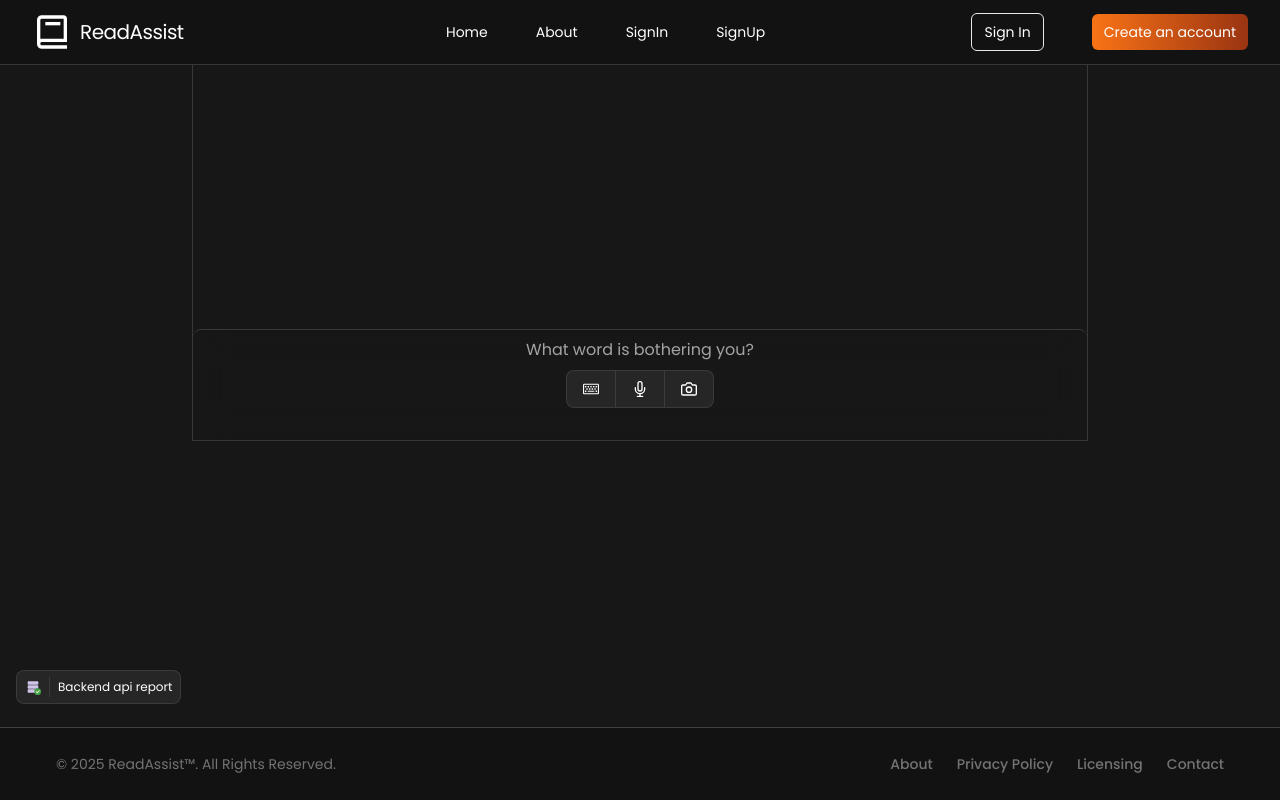
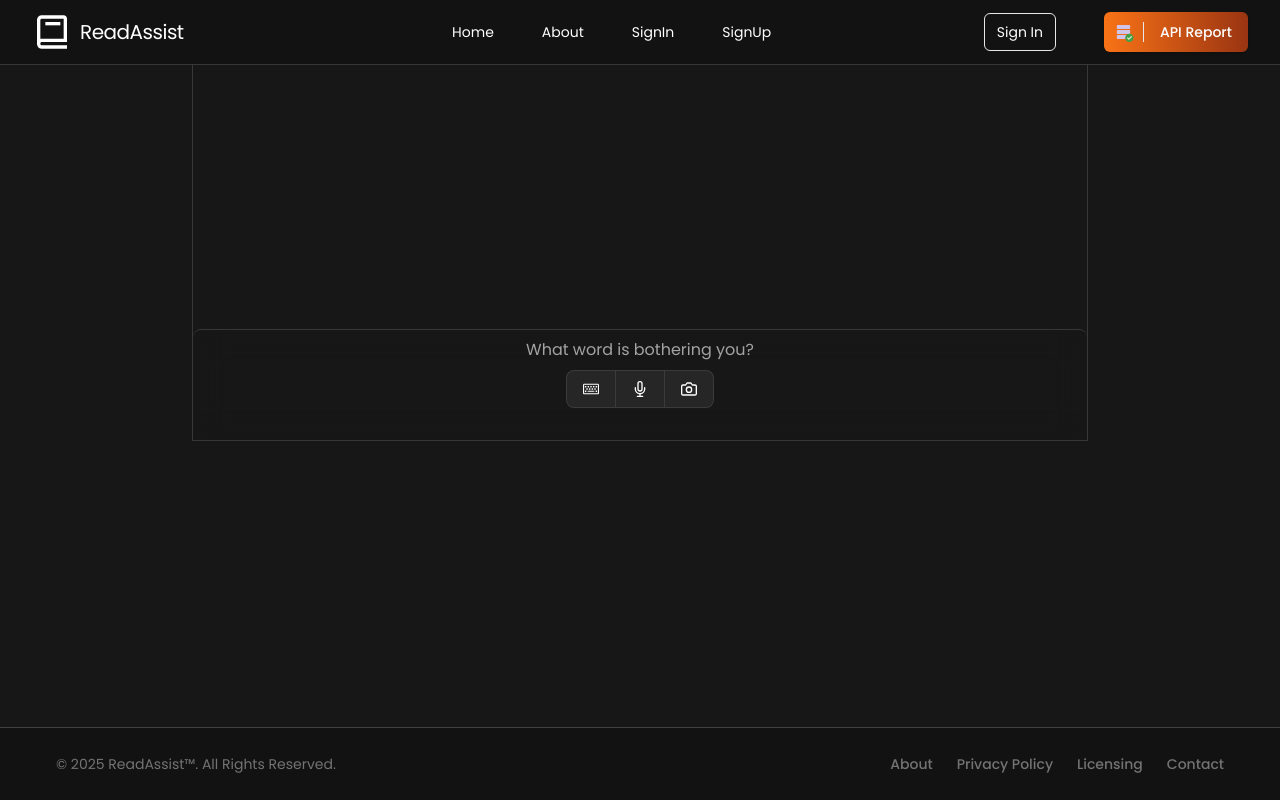
Before and after one commit to CabbitKheema/knoword, a React (Vite) app: page / in a window 1280 px wide. Built offline with nearby package versions, Linux system fonts and the light colour scheme.

Commit message:
Repositioned display report button to be on header

```diff
--- a/src/components/Header.jsx
+++ b/src/components/Header.jsx
@@ -2,6 +2,7 @@ import { BiMenu, BiX } from "react-icons/bi";
 import { useState } from "react";
 import { BiBook } from "react-icons/bi";
 import { navItems } from "../constants";
+import ApiTestReport from "./Report/ApiTestReport";
 
 export default function Header() {
   const [mobileDrawerOpen, setMobileDrawerOpen] = useState(false);
@@ -30,12 +31,7 @@ export default function Header() {
             <a href="/sign-in" className="py-2 px-3 border rounded-md">
               Sign In
             </a>
-            <a
-              href="#"
-              className="bg-gradient-to-r from-orange-500 to-orange-800 py-2 px-3 rounded-md"
-            >
-              Create an account
-            </a>
+            <ApiTestReport />
           </div>
           <div className="lg:hidden md:flex">
             <button onClick={toggleNavbar}>
@@ -56,12 +52,7 @@ export default function Header() {
               <a href="/sign-in" className="py-2 px-3 border rounded-md">
                 Sign In
               </a>
-              <a
-                href="#"
-                className="py-2 px-3 rounded-md bg-gradient-to-r from-orange-500 to-orange-800"
-              >
-                Create an account
-              </a>
+              <ApiTestReport />
             </div>
           </div>
         )}
--- a/src/components/Report/BackendApiReport.jsx
+++ b/src/components/Report/ApiTestReport.jsx
@@ -1,12 +1,7 @@
-import {
-  borderColor,
-  idleInteractableBG,
-  roundedInteractableEdgeStyle,
-} from "../../constants";
 import { useToast } from "../Toast/ToastService";
 import { FcAcceptDatabase } from "react-icons/fc";
 
-export default function BackendApiReport() {
+export default function ApiTestReport() {
   const toast = useToast();
 
   const fetchBackendApiReport = async () => {
@@ -49,13 +44,12 @@ export default function BackendApiReport() {
   };
   return (
     <button
-      className={`fixed bottom-24 left-4 flex items-center ${roundedInteractableEdgeStyle} ${borderColor} ${idleInteractableBG} `}
+      className="flex items-center w-36 h-10 rounded-md bg-gradient-to-r from-orange-500 to-orange-800 text-white shadow hover:from-orange-600 hover:to-orange-900 focus:outline-none "
       onClick={fetchBackendApiReport}
+      aria-label="Fetch API report"
     >
-      <span className={`px-2 py-0.5 shrink-0 border-r ${borderColor}  `}>
-        <FcAcceptDatabase className="" />
-      </span>
-      <span className={`px-2 py-2 text-xs truncate`}>Backend api report</span>
+      <FcAcceptDatabase className="w-10 h-5 px-2 border-r" />
+      <p className="text-sm mx-auto font-medium">API Report</p>
     </button>
   );
 }
--- a/src/pages/Home.jsx
+++ b/src/pages/Home.jsx
@@ -2,7 +2,6 @@ import { useEffect, useRef } from "react";
 import SearchResult from "../components/SearchResult";
 import SearchInput from "../components/SearchInput";
 import { borderColor } from "../constants";
-import BackendApiReport from "../components/Report/BackendApiReport";
 
 export default function Home() {
   const scrollContainerRef = useRef(null);
@@ -15,7 +14,6 @@ export default function Home() {
   }, []);
 
   return (
-    <>
     <main
       className="flex-1 overflow-y-scroll bg-neutral-900"
       ref={scrollContainerRef}
@@ -26,8 +24,6 @@ export default function Home() {
         <SearchResult />
         <SearchInput />
       </div>
-        <BackendApiReport />
     </main>
-    </>
   );
 }
```
Lines whose indentation alone changed are shown as unchanged.
